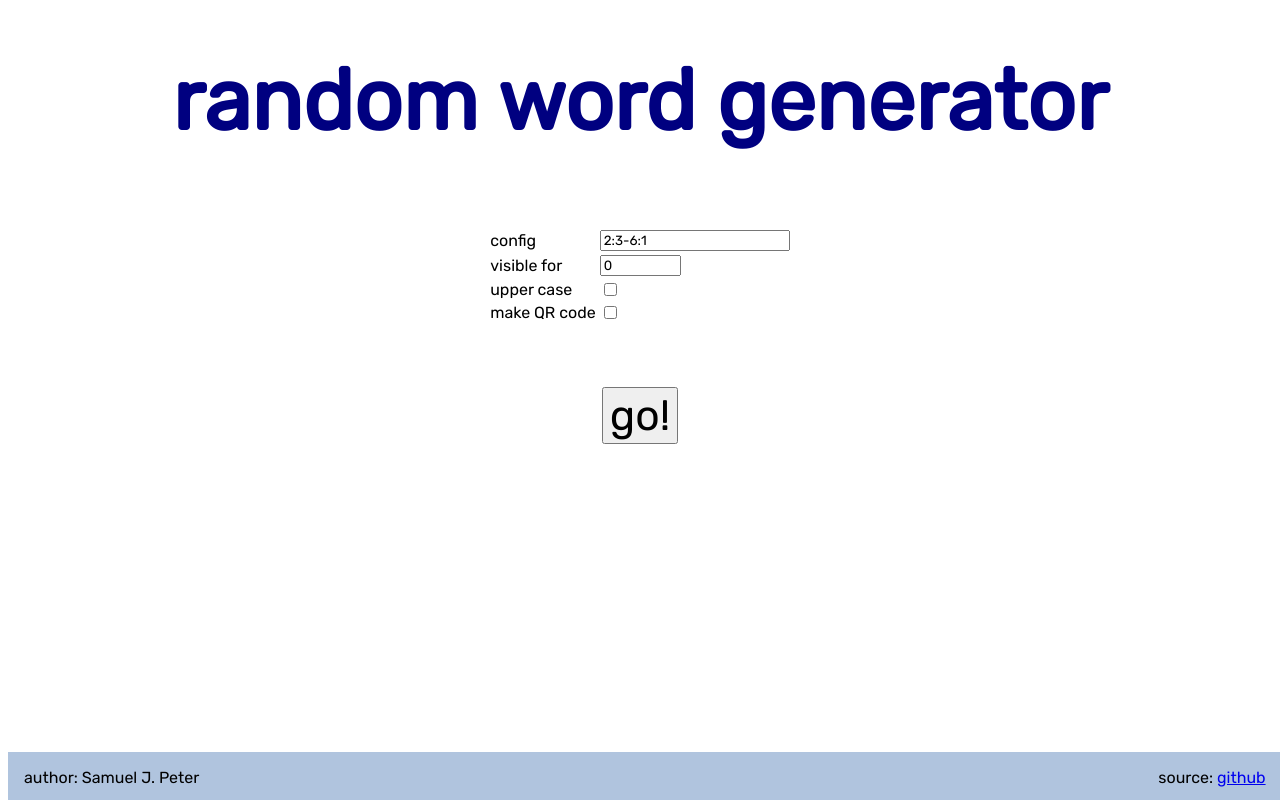
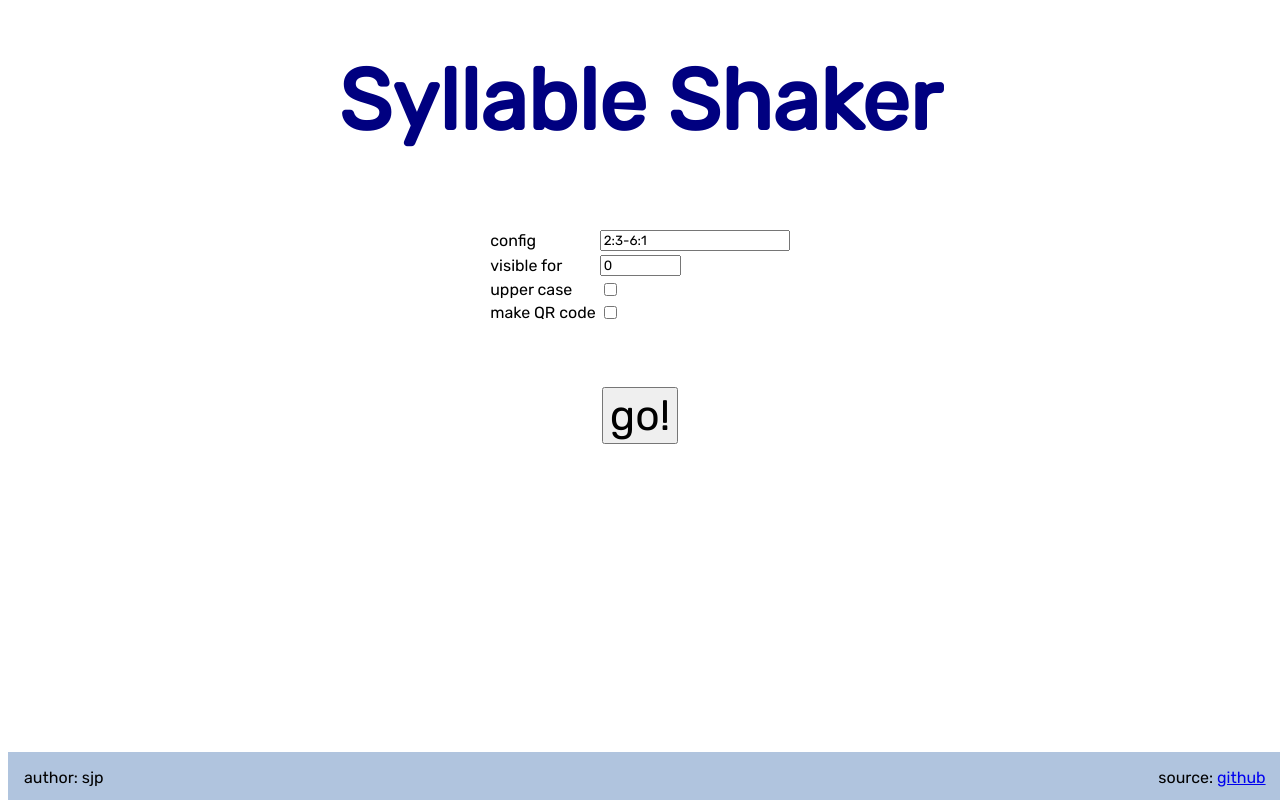
Before and after one commit to basegpu/random-word-generator, a Flask app: page / in a window 1280 px wide. Run offline with Flask 2, Linux system fonts and the light colour scheme.

Commit message:
major refactoring, re-organization

```diff
--- a/syllables.csv
+++ b/data/syllables.csv
@@ -1,2 +1,2 @@
 en, de, ei, in, te, ge, un, es, be, he, ne, an, re, se, di, au, le, da, el, li,
-random, word, generator, logopädie
+syllable, shaker, random, word, generator, logopädie
--- a/main.py
+++ /dev/null
@@ -1,77 +0,0 @@
-from flask import Flask, render_template, redirect, url_for, request, send_file
-from csv import reader
-import sys, random, io
-import qrcode
-
-app = Flask('random-word-generator')
-
-
-@app.route('/',methods = ['POST', 'GET'])
-def index():
-    if request.method == 'POST':
-        #TODO: check validity
-        config = request.form['config']
-        fadeout = float(request.form['fadeout'])*1000
-        capitalize = 'yes' if request.form.get('capitalize') else 'no'
-        page = 'make_code' if request.form.get('qr') else 'next_word'
-        url = url_for(page, config=config, fadeout=fadeout, capitalize=capitalize)
-        log_to_console('calling ' + url)
-        return redirect(url)
-    else:
-        return render_template('index.html')
-
-@app.route("/next/<config>")
-@app.route("/next/<config>/<fadeout>")
-@app.route("/next/<config>/<fadeout>/<capitalize>")
-def next_word(config, fadeout=0.0, capitalize='no'):
-    configDict = {}
-    for g in config.split('-'):
-        nC,nS = g.split(':')
-        configDict[int(nC)] = int(nS)
-    genWord = make_word(SYLLABLES, configDict, capitalize)
-    return render_template('word.html', word=genWord, templateConfig=config, templateFadeout=fadeout, templateCapitalize=capitalize);
-
-@app.route("/code/<config>/<fadeout>/<capitalize>")
-def make_code(config, fadeout, capitalize):
-    address = request.host_url + url_for('next_word', config=config, fadeout=fadeout, capitalize=capitalize)
-    img = qrcode.make(address)
-    img_io = io.BytesIO()
-    img.save(img_io, 'PNG', quality=60)
-    img_io.seek(0)
-    return send_file(img_io, mimetype='image/png')
-
-def make_word(syllables, config, capitalize):
-    selection = []
-    for nC,nS in config.items():
-        if nC in syllables:
-            s = syllables[nC]
-            for i in range(nS):
-                selection.append(random.choice(s))
-    random.shuffle(selection)
-    word = ''.join(selection)
-    return word if capitalize == 'no' else word.upper()
-
-def log_to_console(msg):
-    print(msg, file=sys.stderr)
-
-def load_syllables(filename):
-    syllables = {}
-    # open file in read mode
-    with open(filename, 'r') as read_obj:
-        # pass the file object to reader() to get the reader object
-        csv_reader = reader(read_obj, skipinitialspace=True, delimiter=',')
-        # Iterate over each row in the csv using reader object
-        for row in csv_reader:
-            for syll in row:
-                n = len(syll)
-                syllables.setdefault(n, []).append(syll)
-    return syllables
-
-# init stuff
-DATAFILE = 'syllables.csv'
-log_to_console('loading syllables from ' + DATAFILE)
-SYLLABLES = load_syllables(DATAFILE)
-log_to_console(SYLLABLES)
-
-if __name__ == '__main__':
-    app.run(debug = True)
--- /dev/null
+++ b/src/main.py
@@ -0,0 +1,41 @@
+from flask import Flask, render_template, redirect, url_for, request, send_file
+
+from utils import *
+from WordGenerator import *
+
+app = Flask('syllable-shaker', template_folder='../templates')
+GENERATOR = WordGenerator('../data/syllables.csv')
+
+@app.route('/',methods = ['POST', 'GET'])
+def index():
+    if request.method == 'POST':
+        #TODO: check validity
+        config = request.form['config']
+        fadeout = float(request.form['fadeout'])*1000
+        capitalize = 'yes' if request.form.get('capitalize') else 'no'
+        page = 'make_code' if request.form.get('qr') else 'next_word'
+        url = url_for(page, config=config, fadeout=fadeout, capitalize=capitalize)
+        log_to_console('starting session: ' + url)
+        return redirect(url)
+    else:
+        return render_template('index.html')
+
+@app.route("/next/<config>")
+@app.route("/next/<config>/<fadeout>")
+@app.route("/next/<config>/<fadeout>/<capitalize>")
+def next_word(config, fadeout=0.0, capitalize='no'):
+    configDict = {}
+    for g in config.split('-'):
+        nC,nS = g.split(':')
+        configDict[int(nC)] = int(nS)
+    genWord = GENERATOR.MakeWord(configDict, capitalize)
+    return render_template('word.html', word=genWord, templateConfig=config, templateFadeout=fadeout, templateCapitalize=capitalize);
+
+@app.route("/code/<config>/<fadeout>/<capitalize>")
+def make_code(config, fadeout, capitalize):
+    address = request.host_url + url_for('next_word', config=config, fadeout=fadeout, capitalize=capitalize)
+    img_io = make_qr_code(address)
+    return send_file(img_io, mimetype='image/png')
+
+if __name__ == '__main__':
+    app.run(debug = True)
--- a/templates/index.html
+++ b/templates/index.html
@@ -1,6 +1,6 @@
 {% extends "layout.html" %}
 {% block content %}
-<h1>random word generator</h1>
+<h1>Syllable Shaker</h1>
 <br>
 <form action = "/" method = "post">
     <table class="center">
--- a/templates/layout.html
+++ b/templates/layout.html
@@ -53,7 +53,7 @@
         {% block content %}{% endblock %}
         <div id = "footer">
             <span class="left">
-                author: Samuel J. Peter
+                author: sjp
             </span>
             <span class="right">
                 source: <a href="https://github.com/basegpu/random-word-generator.git">github</a>
```
Also changed, not shown: src/WordGenerator.py (added, +32 -0 lines), src/utils.py (added, +13 -0 lines), 1 other file.
